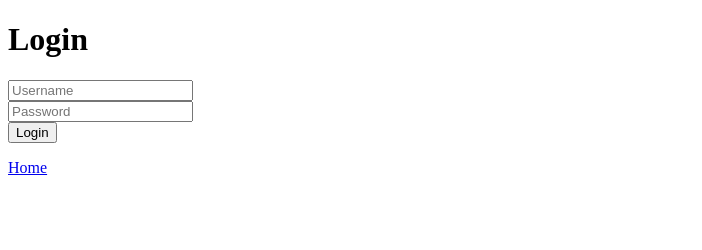
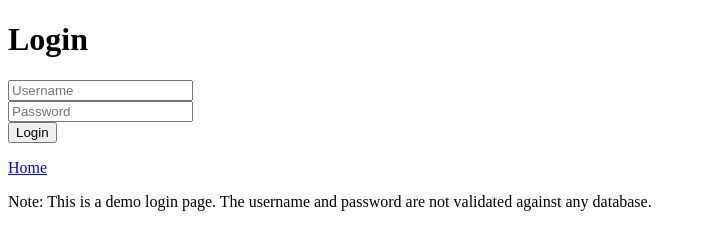
Before and after one commit to niyonsengajavan/wep-app-project, a website: page public/login.html in a window 1280 px wide. Shown: the whole page, without its empty margins (0-702 px from the left). Drawn offline with Linux system fonts and the light colour scheme.

Commit message:
WP-2 Add login page

```diff
--- a/public/login.html
+++ b/public/login.html
@@ -8,6 +8,7 @@
   <button onclick="go()">Login</button>
   <p id="msg"></p>
   <a href="index.html">Home</a>
+  <p>Note: This is a demo login page. The username and password are not validated against any database.</p>
   <script>
     async function go() {
       const res = await fetch('/api/login', {
```
